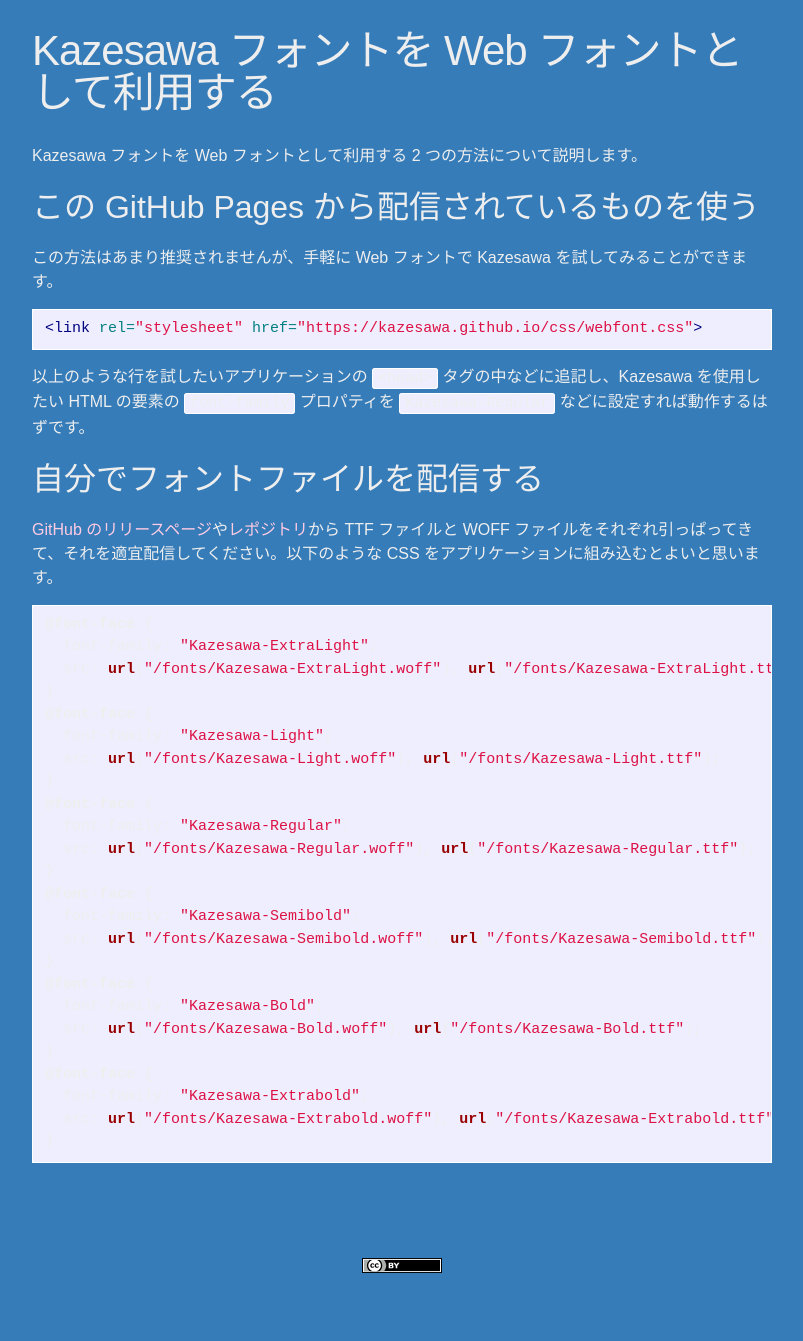
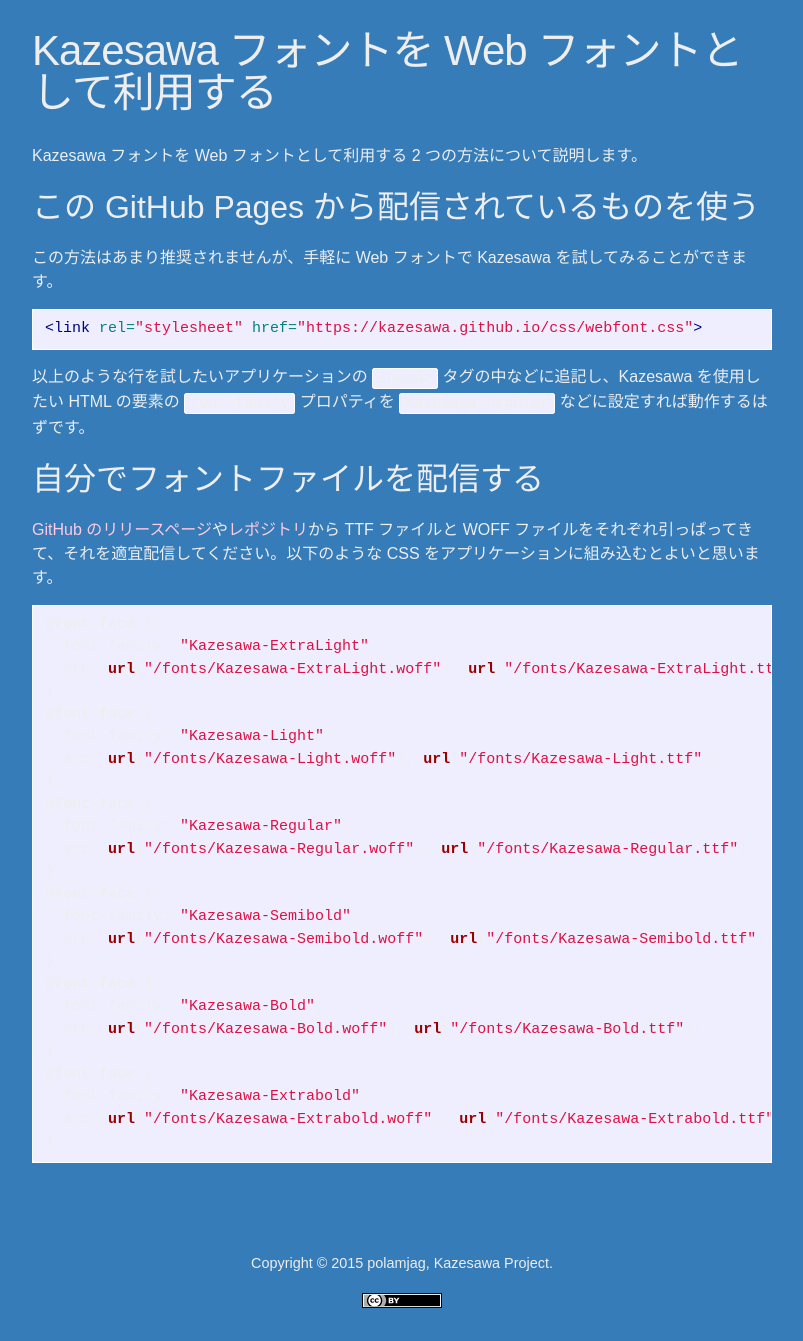
Before and after one commit to kazesawa/kazesawa.github.io, a Jekyll site: the page built from webfont.md, in a window 1280 px wide. Shown: the whole page, without its empty margins (238-1041 px from the left). Built offline with Jekyll 4.4.1, drawn with Linux system fonts in a browser that asks for light colours; some web fonts are replaced; before the commit the page ends 1307 px from its top, so only the background shows below that.

Commit message:
modify footer

```diff
--- a/_includes/footer.html
+++ b/_includes/footer.html
@@ -1,9 +1,8 @@
 <footer class="site-footer">
-
   <div class="wrapper">
-
+    <p>
+      Copyright &copy; 2015 polamjag, Kazesawa Project.
+    </p>
     <img src="/images/cc-by.svg" alt="このウェブサイトの内容は CC BY でライセンスされています">
-
   </div>
-
 </footer>
--- a/_sass/_layout.scss
+++ b/_sass/_layout.scss
@@ -98,6 +98,8 @@
 .site-footer {
   padding: $spacing-unit 0;
   text-align: center;
+  font-size: .9em;
+  vertical-align: middle;
 }
 
 
```
